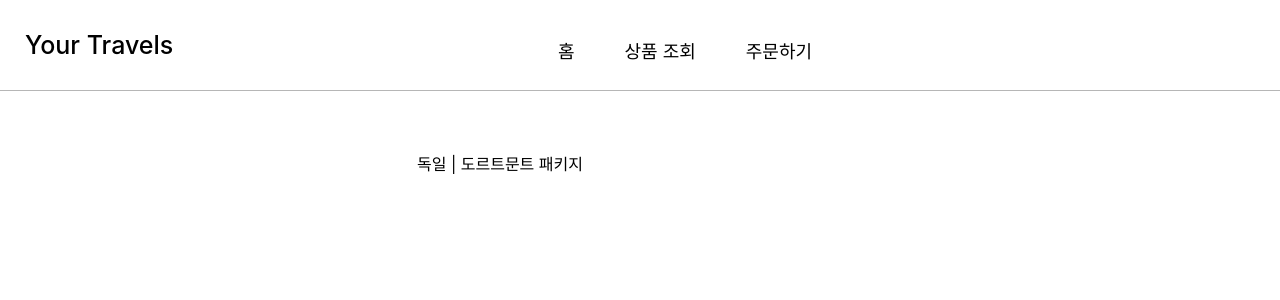
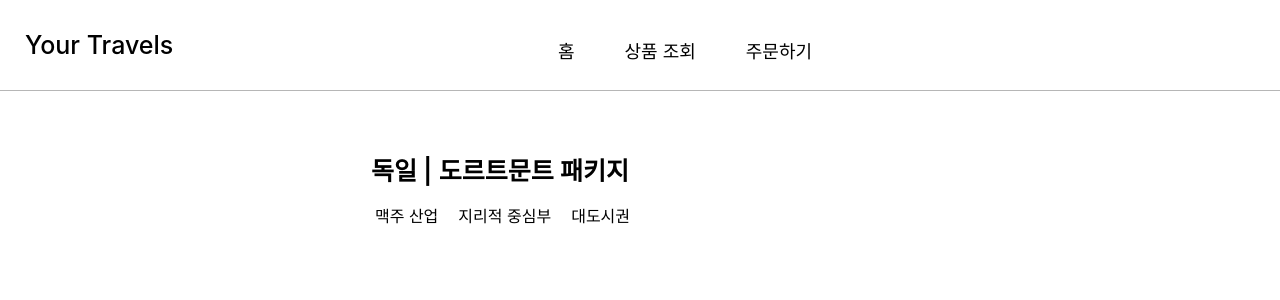
Before and after one commit to woooovely/travel-order, a React (Create React App) app in the folder client/: page /about/germany-dortmund in a window 1280 px wide. Shown: the top 300 px of the page. Built offline with nearby package versions, Linux system fonts and the light colour scheme.

Commit message:
⚡ :: 상품 카테고리 추가

```diff
--- a/client/src/pages/about/dortmund.tsx
+++ b/client/src/pages/about/dortmund.tsx
@@ -6,7 +6,14 @@ const AboutDortmund = () => {
     <>
       <Header />
       <ProductContainer>
-        <ProductContainer>독일 | 도르트문트 패키지</ProductContainer>
+        <ProductContainer>
+          <ProductTitle>독일 | 도르트문트 패키지</ProductTitle>
+          <ProductDetail>
+            <Details>맥주 산업</Details>
+            <Details>지리적 중심부</Details>
+            <Details>대도시권</Details>
+          </ProductDetail>
+        </ProductContainer>
       </ProductContainer>
     </>
   );
```
